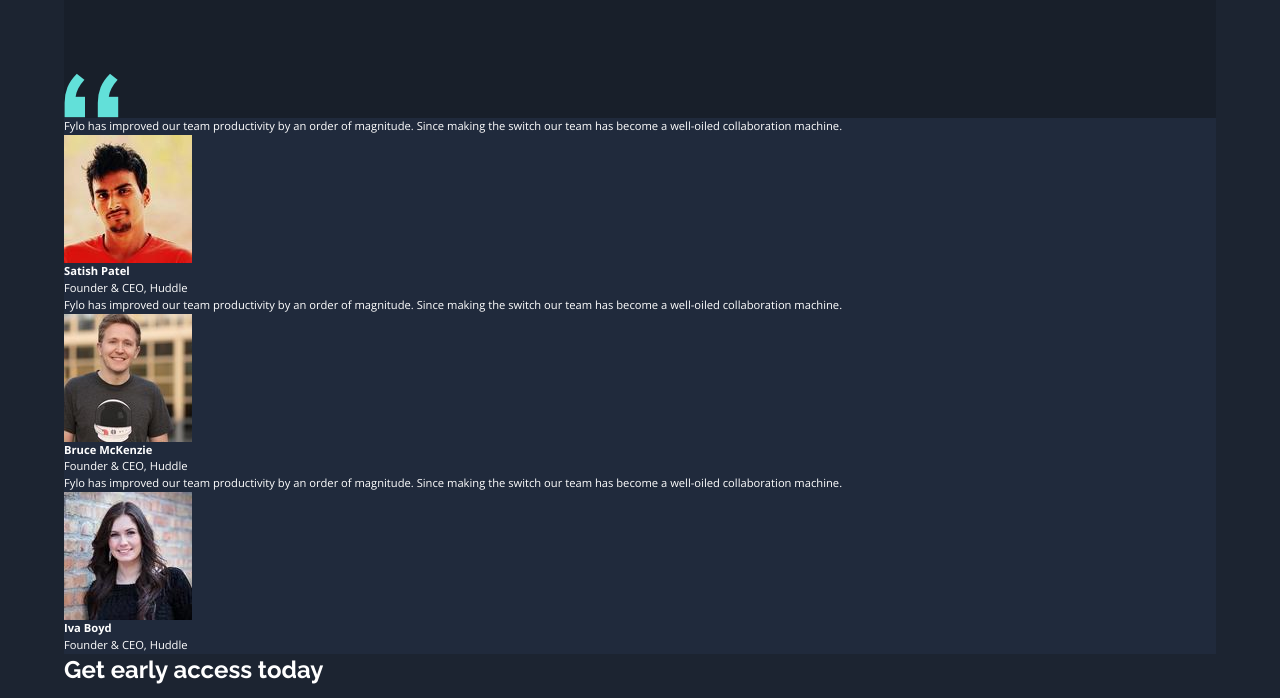
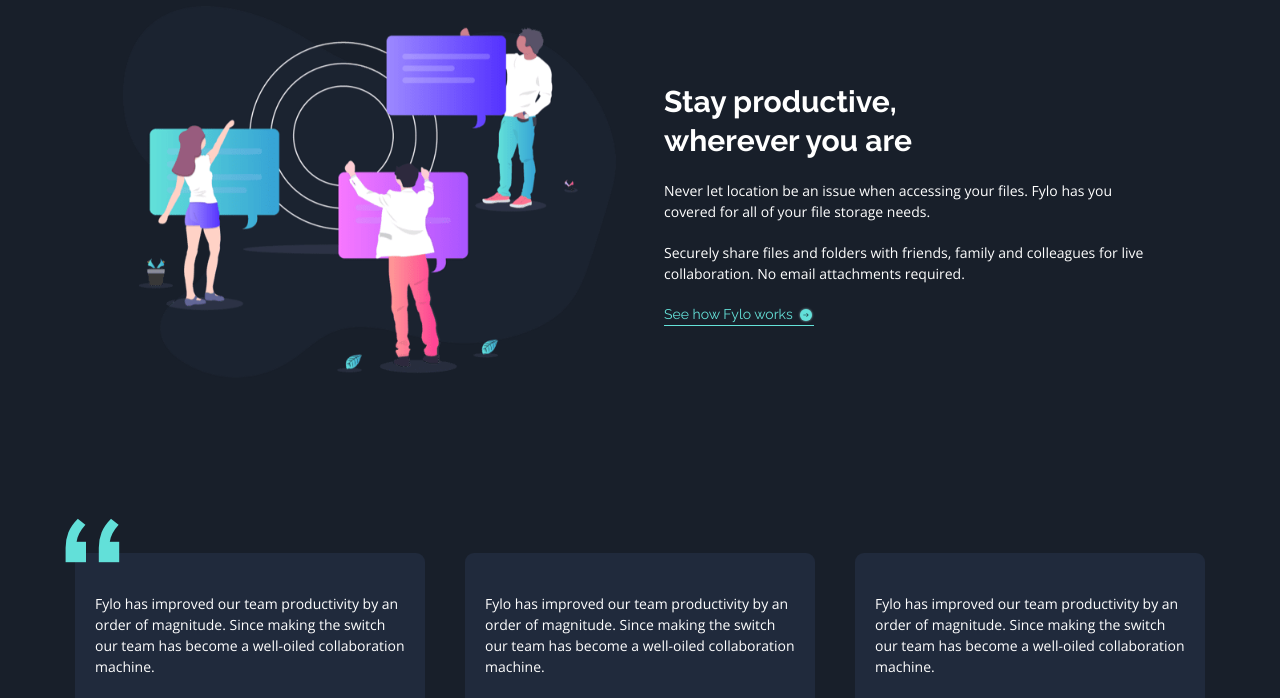
Before and after one commit to Kamil-Mroz/fem-fylo-dark-theme-landing-page-master, a website built with Vite: page index.html in a window 1280 px wide. Shown: the part 1819-2517 px from the top of the page. Built offline with nearby package versions, Linux system fonts and the light colour scheme.

Commit message:
added testimonials section

```diff
--- a/index.html
+++ b/index.html
@@ -165,7 +165,6 @@
         <!-- Testimonials section -->
 
         <section class="section-testimonials bg-secondary-800">
-          <img src="images/bg-quotes.png" alt="Quote sign" class="quotes" />
           <div class="testimonial bg-secondary-600">
             <p class="testimonial__text">
               Fylo has improved our team productivity by an order of magnitude.
@@ -173,12 +172,17 @@
               collaboration machine.
             </p>
             <div class="testimonial__user">
-              <img src="images/profile-1.jpg" alt="User 1 photo" />
+              <img
+                src="images/profile-1.jpg"
+                alt="User 1 photo"
+                class="user__photo"
+              />
               <div class="user__details">
                 <p class="user__name fw-bold">Satish Patel</p>
                 <p class="user__career">Founder & CEO, Huddle</p>
               </div>
             </div>
+            <img src="/images/bg-quotes.png" alt="" class="quotes" />
           </div>
 
           <div class="testimonial bg-secondary-600">
@@ -188,7 +192,11 @@
               collaboration machine.
             </p>
             <div class="testimonial__user">
-              <img src="images/profile-2.jpg" alt="User 2 photo" />
+              <img
+                src="images/profile-2.jpg"
+                alt="User 2 photo"
+                class="user__photo"
+              />
               <div class="user__details">
                 <p class="user__name fw-bold">Bruce McKenzie</p>
                 <p class="user__career">Founder & CEO, Huddle</p>
@@ -203,7 +211,11 @@
               collaboration machine.
             </p>
             <div class="testimonial__user">
-              <img src="images/profile-3.jpg" alt="User 3 photo" />
+              <img
+                src="images/profile-3.jpg"
+                alt="User 3 photo"
+                class="user__photo"
+              />
               <div class="user__details">
                 <p class="user__name fw-bold">Iva Boyd</p>
                 <p class="user__career">Founder & CEO, Huddle</p>
--- a/style.css
+++ b/style.css
@@ -140,12 +140,12 @@
   font-size: 62.5%;
   font-family: var(--ff-body);
 }
-@media (min-width: 50rem) {
+@media (max-width: 50rem) {
   html {
     font-size: 56.25%;
   }
 }
-@media (min-width: 37.5rem) {
+@media (max-width: 37.5rem) {
   html {
     font-size: 50%;
   }
@@ -160,6 +160,7 @@
 .btn:link,
 .btn:visited {
   text-decoration: none;
+  border: none;
   color: var(--clr-primary-400);
   display: inline-block;
   background-image: linear-gradient(
@@ -175,6 +176,12 @@
 }
 .btn--narrow {
   padding: 0;
+}
+
+.btn:hover,
+.btn:focus-visible {
+  background-image: linear-gradient(hsl(187, 61%, 72%), hsl(187, 61%, 72%));
+  /* filter: brightness(130%); */
 }
 
 .heading-primary {
@@ -433,6 +440,59 @@
   filter: sepia(1) saturate(1) hue-rotate(200deg) brightness(100%);
 }
 
+/* Testimonials */
+.section-testimonials {
+  padding: 5.5rem 2.4rem 9.6rem;
+  display: grid;
+  grid-template-columns: repeat(auto-fit, minmax(35rem, 25%));
+  justify-content: center;
+  gap: 4rem;
+}
+
+.quotes {
+  position: absolute;
+  top: -3.5rem;
+  left: -1rem;
+}
+.testimonial {
+  padding: 4rem 2rem 2rem;
+  display: flex;
+  flex-direction: column;
+  align-items: flex-start;
+  gap: 2.5rem;
+  z-index: 1;
+  border-radius: 9px;
+  position: relative;
+}
+
+.testimonial__user {
+  display: flex;
+  align-items: center;
+  gap: 1rem;
+  font-size: 1.2rem;
+  letter-spacing: 0.8px;
+}
+
+.user__photo {
+  border-radius: 50%;
+  width: 3rem;
+}
+
+.user__career {
+  opacity: 0.8;
+  font-size: 0.9rem;
+}
+
+@media (max-width: 50em) {
+  .testimonial__user {
+    font-size: 1.25rem;
+  }
+  .user__career {
+    opacity: 0.8;
+    font-size: 1rem;
+  }
+}
+
 /*
 ---  TYPOGRAPHY SYSTEM
 
@@ -443,4 +503,4 @@
 
 - Spacing system (px)
 2 / 4 / 8 / 12 / 16 / 24 / 32 / 48 / 64 / 80 / 96 / 128
-*/
+*/ ;
```
